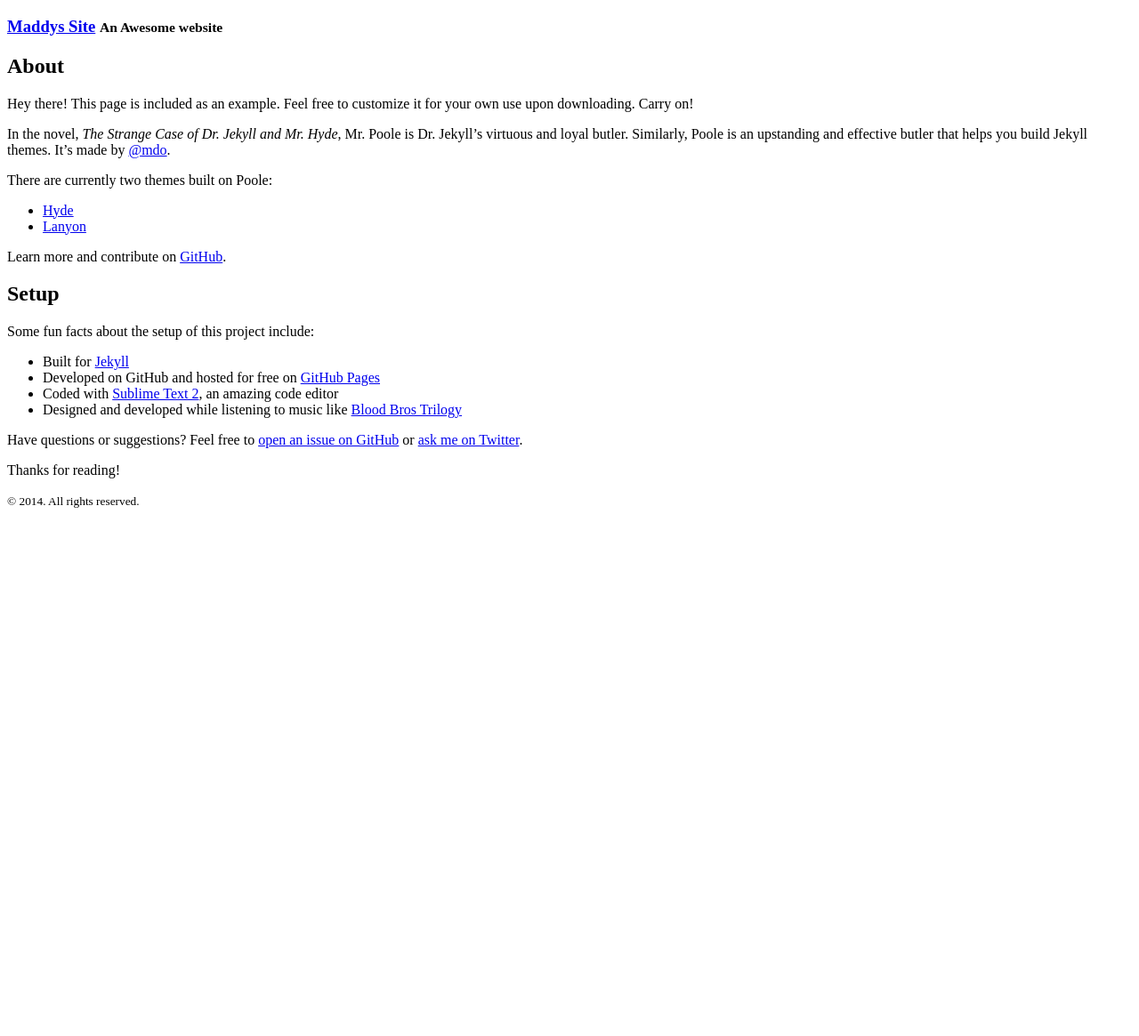
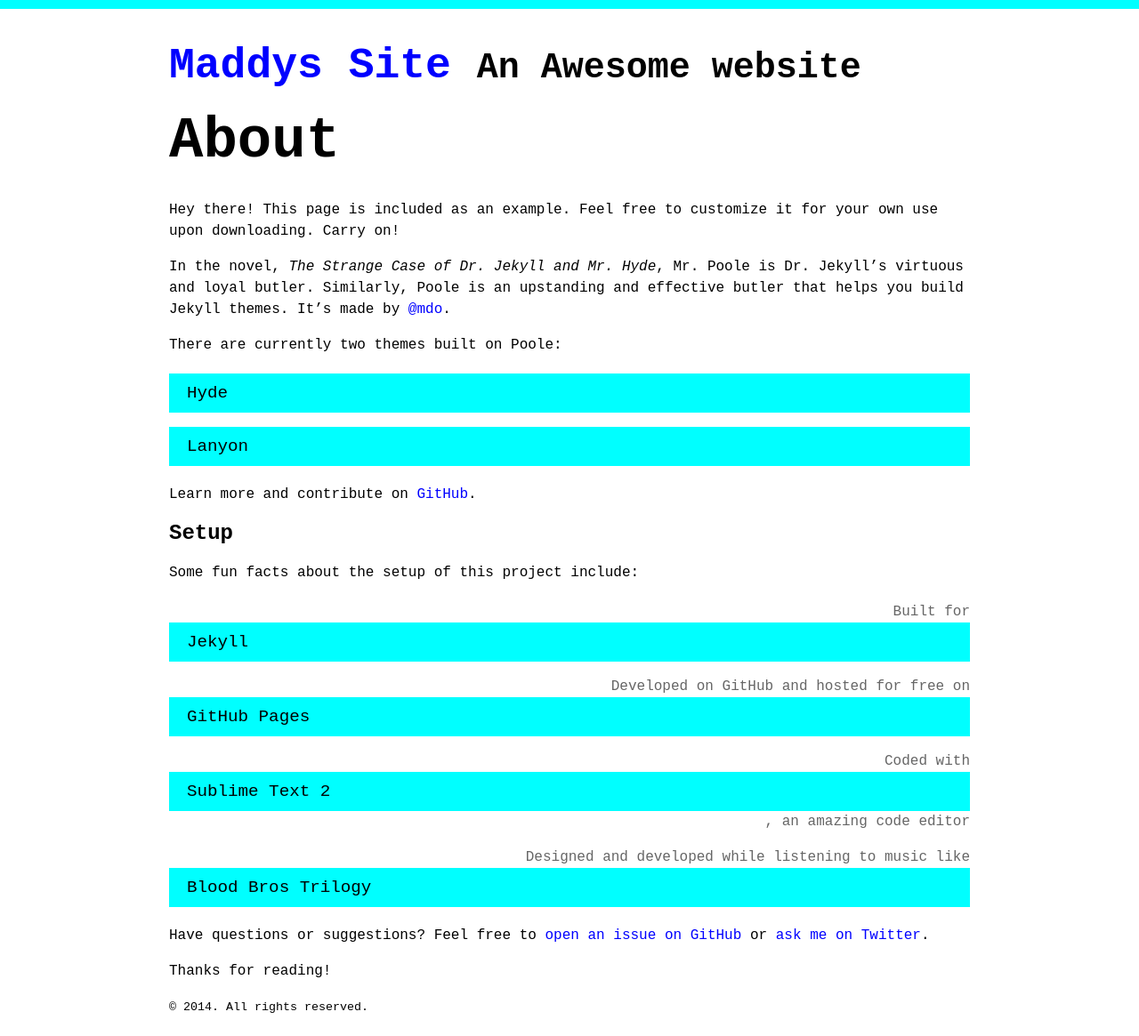
Before and after one commit to roachhd/maddy, a Jekyll site: the page built from about.md, in a window 1280 px wide. Shown: the whole page at 89% size. Built offline with Jekyll 4.4.1, drawn with Linux system fonts in a browser that asks for light colours; before the commit the page ends 900 px from its top, so only the background shows below that.

Commit message:
Update default.html

```diff
--- a/_layouts/default.html
+++ b/_layouts/default.html
@@ -2,6 +2,7 @@
 <html lang="en">
 
   {% include head.html %}
+  {% include color-css.html %}
 
   <body>
 
@@ -23,6 +24,6 @@
         </small>
       </footer>
     </div>
-
+  {% include color-js.html %}
   </body>
 </html>
```
